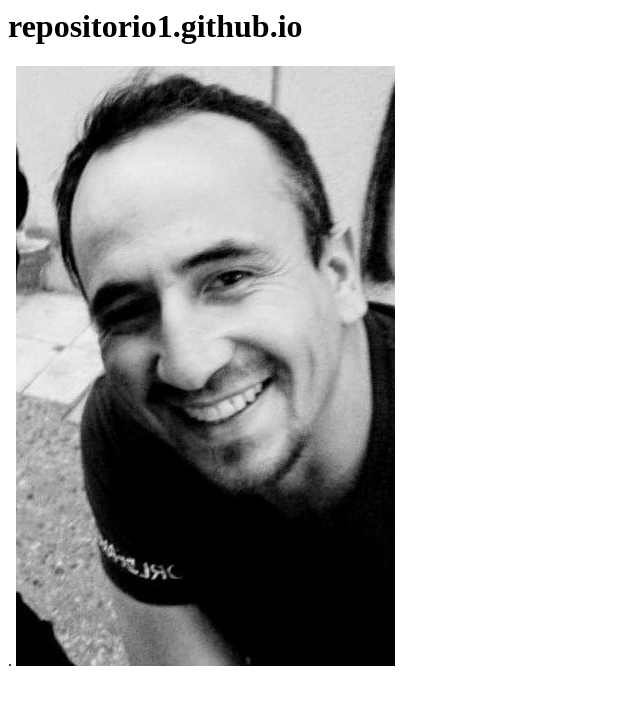
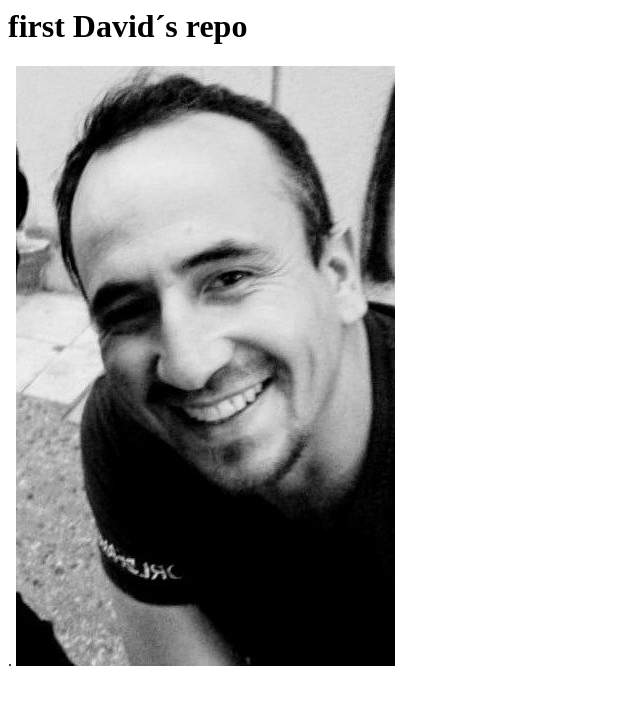
Before and after one commit to perrochoko/david.github.io, a plain HTML site: page index.html in a window 1280 px wide. Shown: the whole page, without its empty margins (0-640 px from the left). Drawn offline with Linux system fonts and the light colour scheme.

Commit message:
Update index.html

```diff
--- a/index.html
+++ b/index.html
@@ -1,4 +1,4 @@
 <html>
-    <h1>repositorio1.github.io</h1>.
+    <h1>first David´s repo</h1>.
     <img src= "./perrochoko.jpg"/>
 </html>
```
